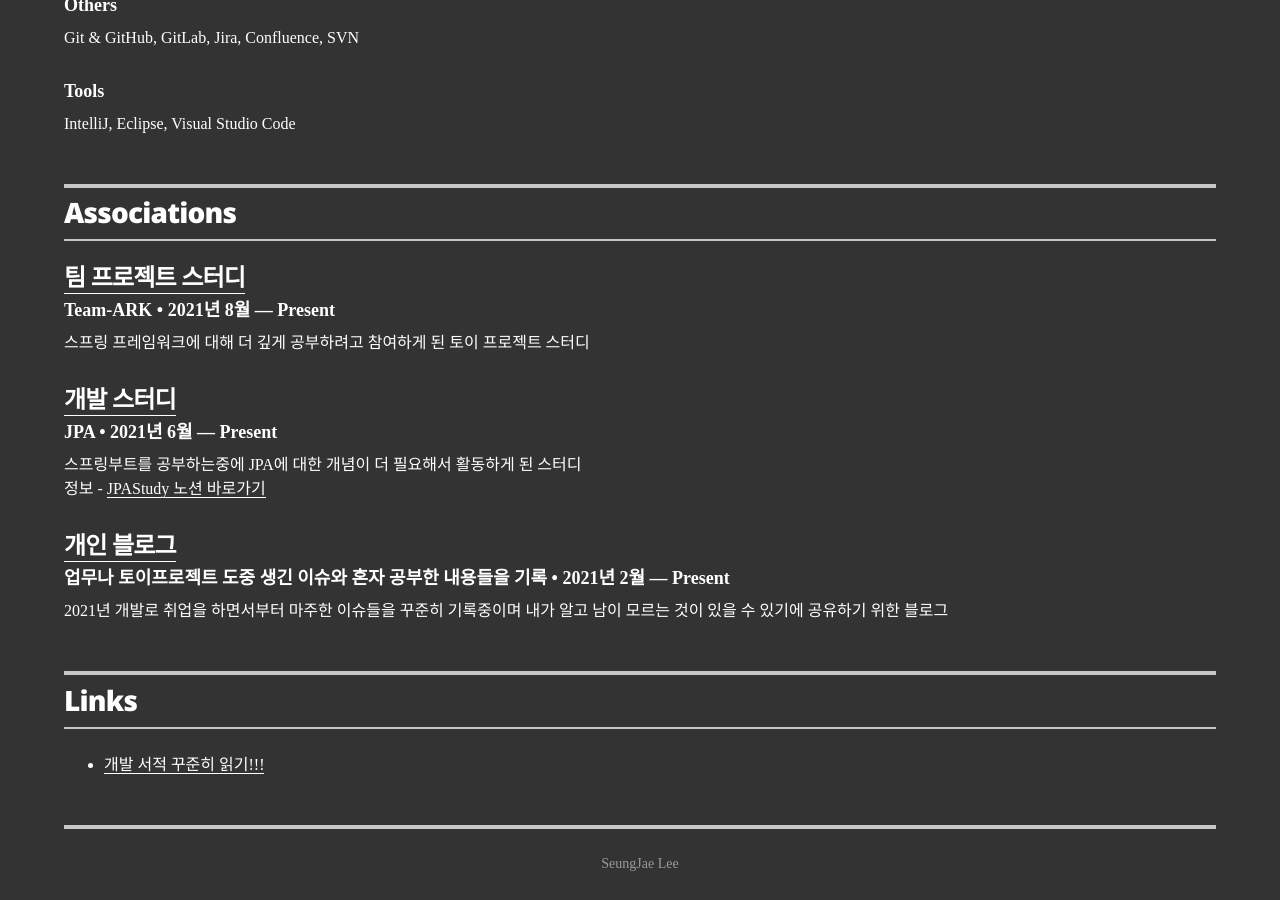
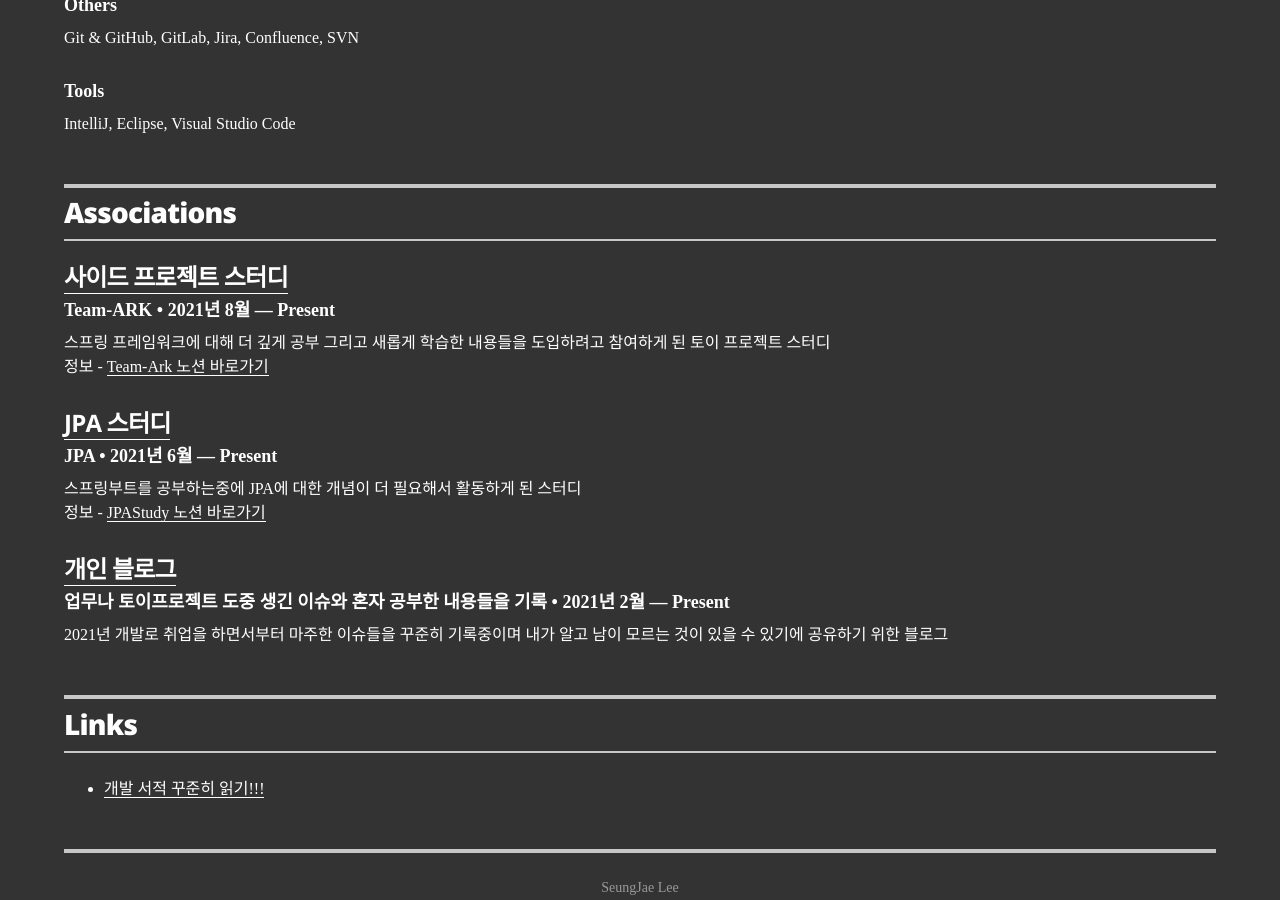
Before and after one commit to lsj8367/resume, a Jekyll site: the page built from index.html, in a window 1280 px wide and 900 px high, scrolled down 2026 px. Built offline with Jekyll 4.4.1, drawn with Linux system fonts in a browser that asks for light colours.

Commit message:
docs: 알기 쉽게 조직 수정

```diff
--- a/_data/associations.yml
+++ b/_data/associations.yml
@@ -1,15 +1,19 @@
 # 외부활동
-- organization: 팀 프로젝트 스터디
+- organization: 사이드 프로젝트 스터디
   role: Team-ARK
   year: 2021년 8월 &mdash; Present
-  url: https://quirky-editor-6c8.notion.site/Team-Ark-6ed84513b77a4ab2b3776dc834639b6f
-  summary: 스프링 프레임워크에 대해 더 깊게 공부하려고 참여하게 된 토이 프로젝트 스터디
+  url: https://github.com/ark-inflearn
+  summary:
+    - 스프링 프레임워크에 대해 더 깊게 공부 그리고 새롭게 학습한 내용들을 도입하려고 참여하게 된 토이 프로젝트 스터디<br>
+    - 정보 - <a href="https://quirky-editor-6c8.notion.site/Team-Ark-6ed84513b77a4ab2b3776dc834639b6f">Team-Ark 노션 바로가기</a>
 
-- organization: 개발 스터디
+- organization: JPA 스터디
   role: JPA
   year: 2021년 6월 &mdash; Present
   url: https://github.com/lsj8367/JPAStudy
-  summary: 스프링부트를 공부하는중에 JPA에 대한 개념이 더 필요해서 활동하게 된 스터디<br>정보 - <a href="https://www.notion.so/JPAStudy-205d7f536ad1442aba8142f4f1e5b980">JPAStudy 노션 바로가기</a>
+  summary:
+    - 스프링부트를 공부하는중에 JPA에 대한 개념이 더 필요해서 활동하게 된 스터디<br>
+    - 정보 - <a href="https://www.notion.so/JPAStudy-205d7f536ad1442aba8142f4f1e5b980">JPAStudy 노션 바로가기</a>
 
 - organization: 개인 블로그
   role: 업무나 토이프로젝트 도중 생긴 이슈와 혼자 공부한 내용들을 기록
```
